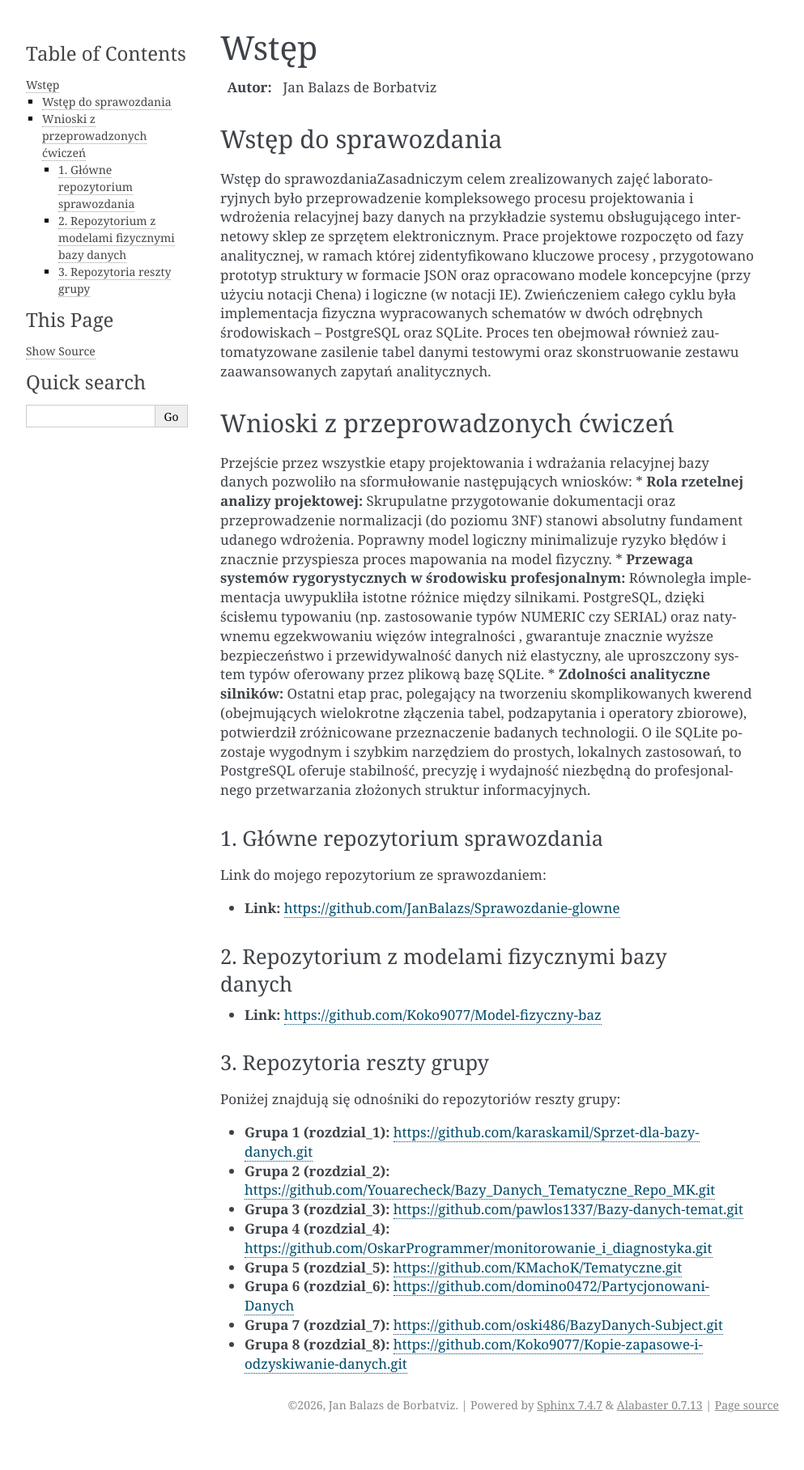
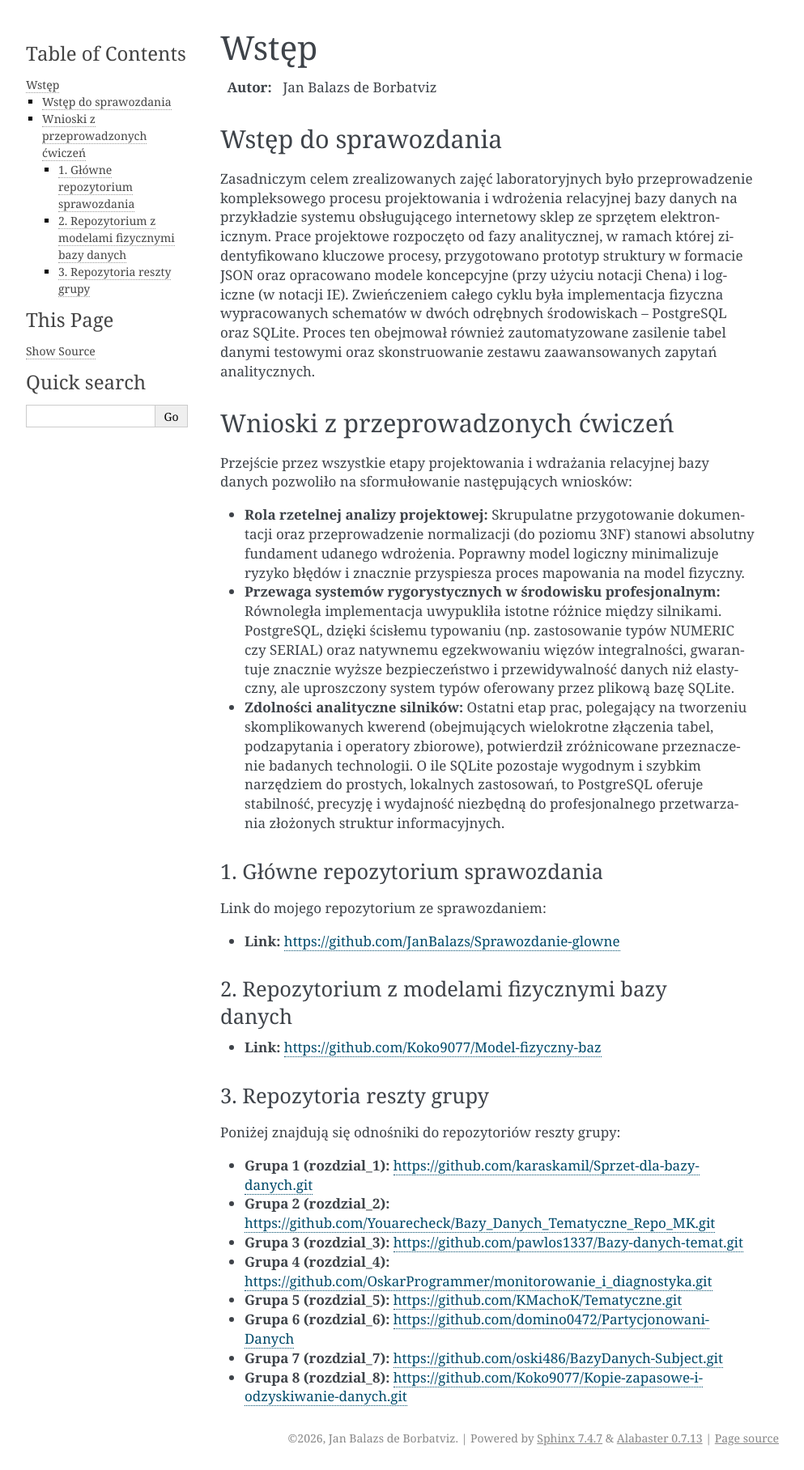
Before and after one commit to JanBalazs/Sprawozdanie-glowne, a Sphinx documentation site: the page built from source/rozdzial_1/index.rst, in a window 1280 px wide. Shown: the whole page at 81% size, without its empty margins (148-1141 px from the left). Built offline with Sphinx 7.4.7, drawn with Linux system fonts in a browser that asks for light colours; pages that are not in the unit, such as notebooks, are missing from menus; before the commit the page ends 1775 px from its top, so only the background shows below that.

Commit message:
Update index.rst

```diff
--- a/source/rozdzial_1/index.rst
+++ b/source/rozdzial_1/index.rst
@@ -8,14 +8,15 @@ Wstęp
 Wstęp do sprawozdania
 =====================
 
-Wstęp do sprawozdaniaZasadniczym celem zrealizowanych zajęć laboratoryjnych było przeprowadzenie kompleksowego procesu projektowania i wdrożenia relacyjnej bazy danych na przykładzie systemu obsługującego internetowy sklep ze sprzętem elektronicznym. Prace projektowe rozpoczęto od fazy analitycznej, w ramach której zidentyfikowano kluczowe procesy , przygotowano prototyp struktury w formacie JSON oraz opracowano modele koncepcyjne (przy użyciu notacji Chena) i logiczne (w notacji IE). Zwieńczeniem całego cyklu była implementacja fizyczna wypracowanych schematów w dwóch odrębnych środowiskach – PostgreSQL oraz SQLite. Proces ten obejmował również zautomatyzowane zasilenie tabel danymi testowymi oraz skonstruowanie zestawu zaawansowanych zapytań analitycznych.
+Zasadniczym celem zrealizowanych zajęć laboratoryjnych było przeprowadzenie kompleksowego procesu projektowania i wdrożenia relacyjnej bazy danych na przykładzie systemu obsługującego internetowy sklep ze sprzętem elektronicznym. Prace projektowe rozpoczęto od fazy analitycznej, w ramach której zidentyfikowano kluczowe procesy, przygotowano prototyp struktury w formacie JSON oraz opracowano modele koncepcyjne (przy użyciu notacji Chena) i logiczne (w notacji IE). Zwieńczeniem całego cyklu była implementacja fizyczna wypracowanych schematów w dwóch odrębnych środowiskach – PostgreSQL oraz SQLite. Proces ten obejmował również zautomatyzowane zasilenie tabel danymi testowymi oraz skonstruowanie zestawu zaawansowanych zapytań analitycznych.
 
 Wnioski z przeprowadzonych ćwiczeń
 ==================================
 
 Przejście przez wszystkie etapy projektowania i wdrażania relacyjnej bazy danych pozwoliło na sformułowanie następujących wniosków:
+
 * **Rola rzetelnej analizy projektowej:** Skrupulatne przygotowanie dokumentacji oraz przeprowadzenie normalizacji (do poziomu 3NF) stanowi absolutny fundament udanego wdrożenia. Poprawny model logiczny minimalizuje ryzyko błędów i znacznie przyspiesza proces mapowania na model fizyczny.
-* **Przewaga systemów rygorystycznych w środowisku profesjonalnym:** Równoległa implementacja uwypukliła istotne różnice między silnikami. PostgreSQL, dzięki ścisłemu typowaniu (np. zastosowanie typów NUMERIC czy SERIAL) oraz natywnemu egzekwowaniu więzów integralności , gwarantuje znacznie wyższe bezpieczeństwo i przewidywalność danych niż elastyczny, ale uproszczony system typów oferowany przez plikową bazę SQLite.
+* **Przewaga systemów rygorystycznych w środowisku profesjonalnym:** Równoległa implementacja uwypukliła istotne różnice między silnikami. PostgreSQL, dzięki ścisłemu typowaniu (np. zastosowanie typów NUMERIC czy SERIAL) oraz natywnemu egzekwowaniu więzów integralności, gwarantuje znacznie wyższe bezpieczeństwo i przewidywalność danych niż elastyczny, ale uproszczony system typów oferowany przez plikową bazę SQLite.
 * **Zdolności analityczne silników:** Ostatni etap prac, polegający na tworzeniu skomplikowanych kwerend (obejmujących wielokrotne złączenia tabel, podzapytania i operatory zbiorowe), potwierdził zróżnicowane przeznaczenie badanych technologii. O ile SQLite pozostaje wygodnym i szybkim narzędziem do prostych, lokalnych zastosowań, to PostgreSQL oferuje stabilność, precyzję i wydajność niezbędną do profesjonalnego przetwarzania złożonych struktur informacyjnych.
 
 1. Główne repozytorium sprawozdania
```
